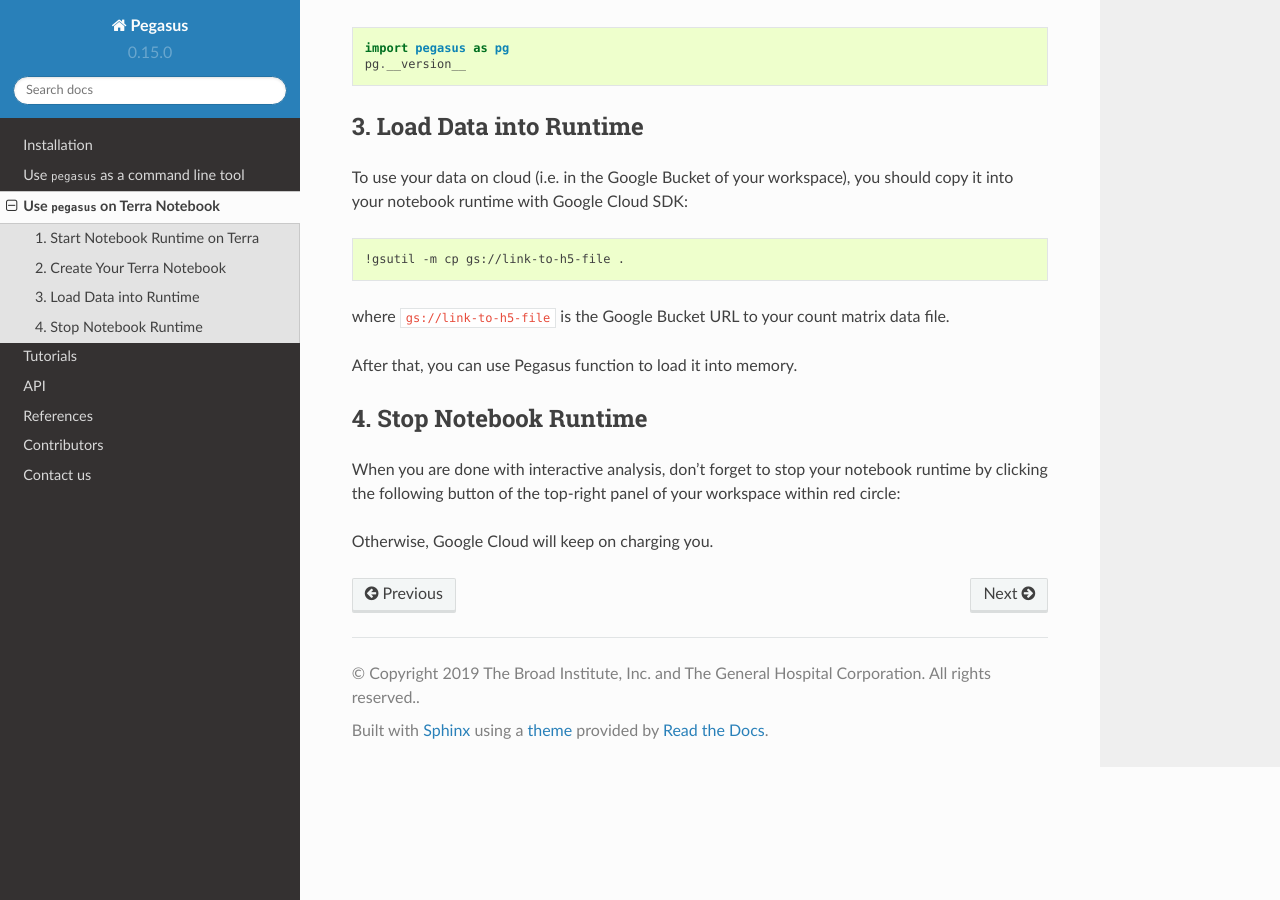
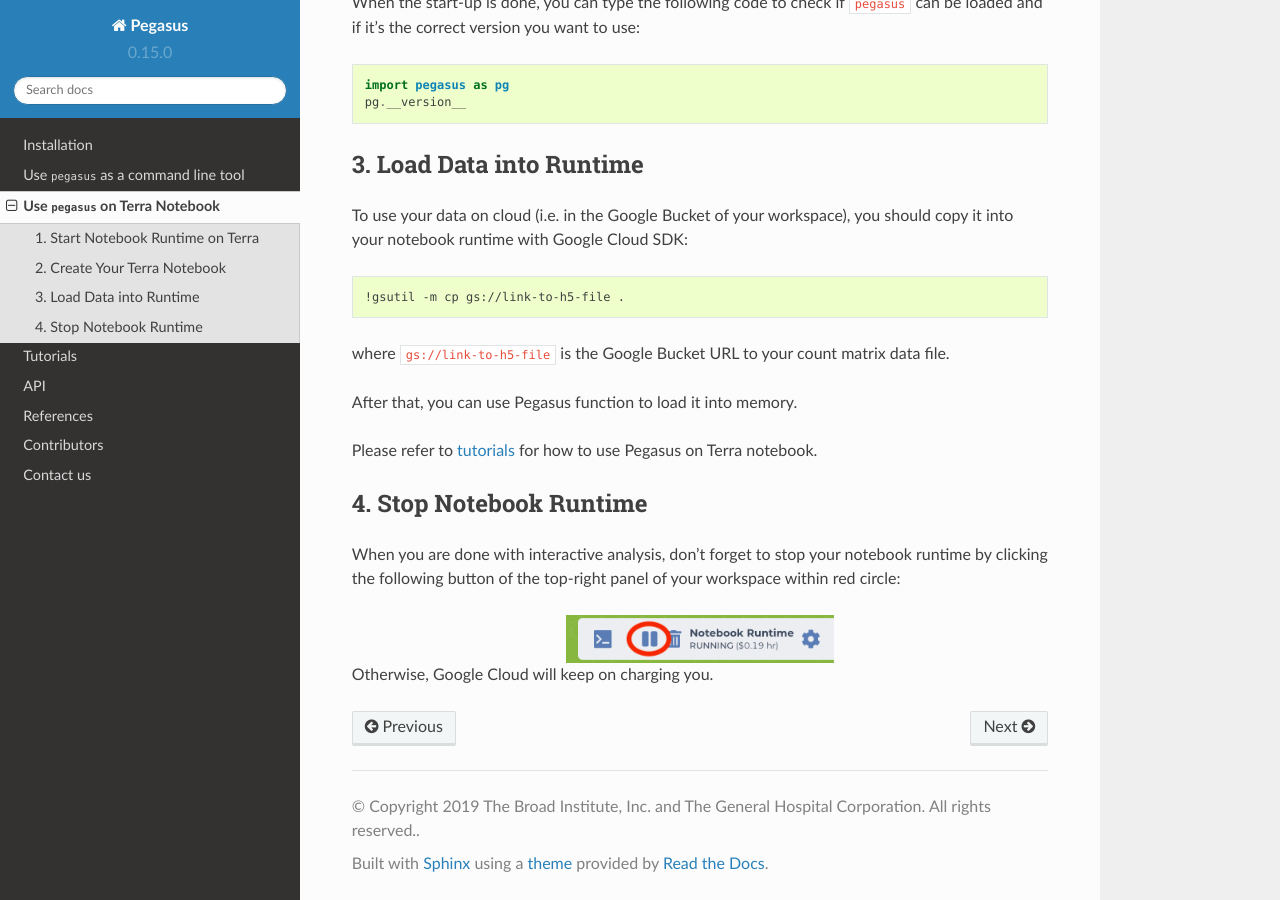
Before and after one commit to lilab-bcb/pegasus, a Sphinx documentation site: the page built from docs/terra_notebook.rst, in a window 1280 px wide and 900 px high, scrolled down 1469 px. Built offline with Sphinx 7.4.7 and the Read the Docs theme 2.0.0, drawn with Linux system fonts in a browser that asks for light colours; formulas are drawn with MathJax 3.

Commit message:
Finish terra tutorial

```diff
--- a/docs/terra_notebook.rst
+++ b/docs/terra_notebook.rst
@@ -11,7 +11,7 @@
 On top-right panel of your workspace, click the following button within red circle:
 
 .. image:: images/create_runtime.png
-   :scale: 70 %
+   :scale: 60 %
    :align: center
 
 In the pop-out dialog (see image below), select ``CUSTOM ENVIRONMENT`` tab. Then in ``Container image`` field, choose one of Docker images from `Here <https://hub.docker.com/repository/docker/cumulusprod/pegasus-terra>`_. All the tags are for different versions of ``Pegasus``. For example, if you want to use Pegasus version ``0.16.1``, you should type ``cumulusprod/pegasus-terra:0.16.1``:
@@ -25,6 +25,10 @@
 After waiting for 1-2 minutes, your runtime environment should be ready. In the pop-up dialog, click ``APPLY`` button to start.
 
 This runtime environment is associated with your workspace, not just the current workspace. Therefore, after creation, you can start the same environment in your workspace by clicking the following button within red circle on top-right panel:
+
+.. image:: images/start_runtime.png
+   :scale: 80 %
+   :align: center
 
 
 2. Create Your Terra Notebook
@@ -49,9 +53,15 @@
 
 After that, you can use Pegasus function to load it into memory.
 
+Please refer to `tutorials <tutorials.html>`_ for how to use Pegasus on Terra notebook.
+
 4. Stop Notebook Runtime
 ^^^^^^^^^^^^^^^^^^^^^^^^^
 
 When you are done with interactive analysis, don't forget to stop your notebook runtime by clicking the following button of the top-right panel of your workspace within red circle:
 
+.. image:: images/stop_runtime.png
+   :scale: 80 %
+   :align: center
+
 Otherwise, Google Cloud will keep on charging you.
```
Also changed, not shown: docs/images/start_runtime.png (added), docs/images/stop_runtime.png (added).
